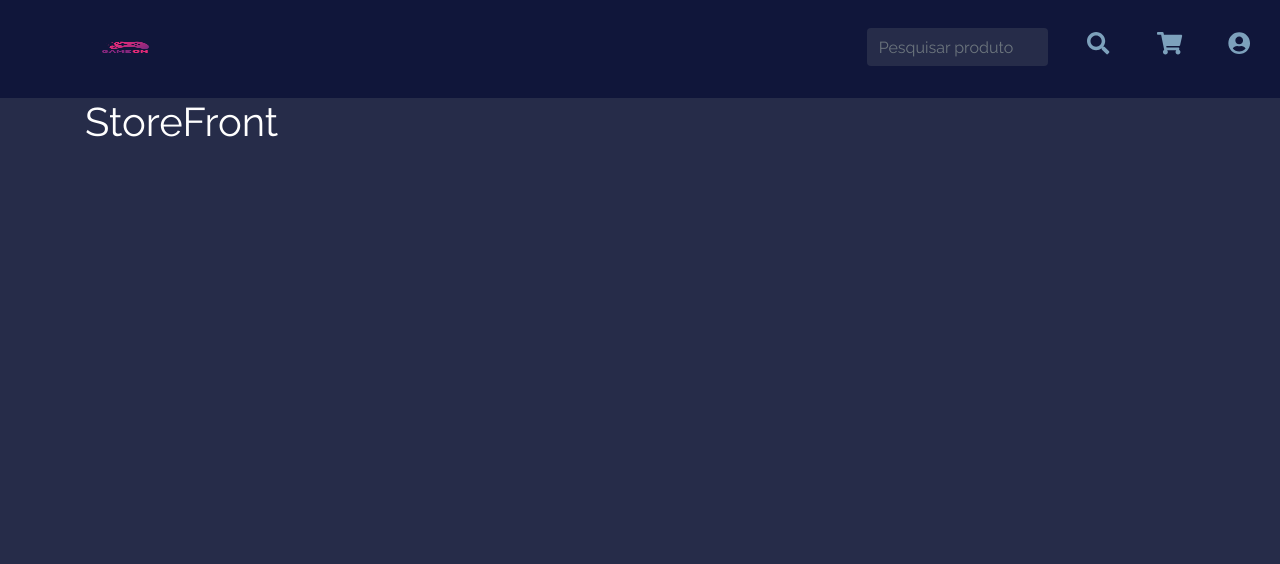
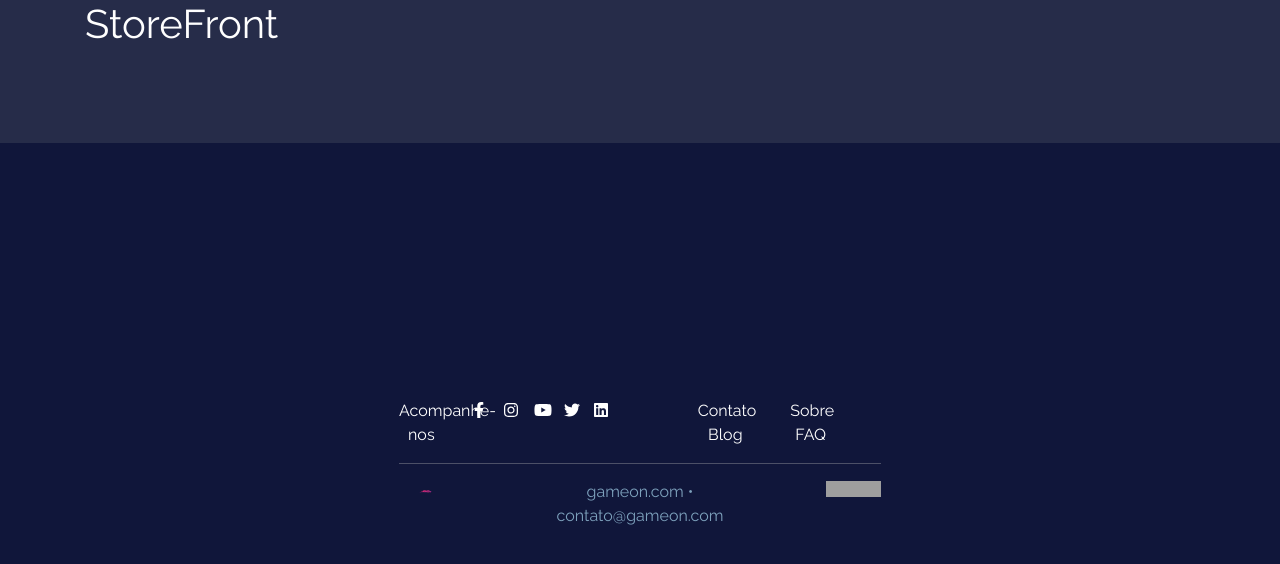
Before and after one commit to brandaoplaster/gameon-web, a Next.js app: page /Storefront in a window 1280 px wide. Shown: the top 564 px of the page. Built offline with nearby package versions, Linux system fonts and the light colour scheme; grey boxes are pictures that could not be loaded.

Commit message:
feat: adding footer storefront

```diff
--- /dev/null
+++ b/src/components/Storefront/Footer/index.tsx
@@ -0,0 +1,88 @@
+import React from 'react';
+import Image from 'next/image';
+import { faFacebookF, faInstagram, faLinkedin, faTwitter, faYoutube } from '@fortawesome/free-brands-svg-icons';
+import { FontAwesomeIcon } from '@fortawesome/react-fontawesome';
+import { Col, Row } from 'react-bootstrap';
+import Logo from '../../Shared/Logo';
+import styles from '../../../styles/storefront/Footer.module.css';
+
+const StorefrontFooter: React.FC = () => {
+  return (
+    <footer className={styles.background}>
+      <Col md={{ span: 8, offset: 2 }}>
+        <Row>
+          <Col lg={7} md={12}>
+            <Row>
+              <Col lg={3} md={12} className="mb-4 mb-lg-0">
+                Acompanhe-nos
+              </Col>
+
+              <Col lg={7} md={12} className="mb-4 mb-lg-0">
+                <Row>
+                  <Col lg={1} xs={2}>
+                    <FontAwesomeIcon icon={faFacebookF} />
+                  </Col>
+
+                  <Col lg={1} xs={2}>
+                    <FontAwesomeIcon icon={faInstagram} />
+                  </Col>
+
+                  <Col lg={1} xs={2}>
+                    <FontAwesomeIcon icon={faYoutube} />
+                  </Col>
+
+                  <Col lg={1} xs={2}>
+                    <FontAwesomeIcon icon={faTwitter} />
+                  </Col>
+
+                  <Col lg={1} xs={2}>
+                    <FontAwesomeIcon icon={faLinkedin} />
+                  </Col>
+                </Row>
+              </Col>
+            </Row>
+          </Col>
+
+          <Col lg={{ span: 4, offset: 0 }} xs={{ span: 8, offset: 2 }}>
+            <Row>
+              <Col>
+                Contato
+              </Col>
+
+              <Col>
+                Sobre
+              </Col>
+
+              <Col>
+                Blog
+              </Col>
+
+              <Col>
+                FAQ
+              </Col>
+            </Row>
+          </Col>
+        </Row>
+
+        <hr className={styles.line} />
+
+        <Row>
+          <Col lg={{ span: 2, offset: 0 }} xs={{ span: 8, offset: 2 }}>
+            <Logo />
+          </Col>
+
+          <Col lg={{ span: 6, offset: 1 }} xs={12}>
+            <p style={{ 'color': 'var(--color-gray-light)' }}>gameon.com • contato@gameon.com</p>
+          </Col>
+
+          <Col lg={{ span: 2, offset: 1 }} xs={{ span: 6, offset: 3 }}>
+            <Image src="/assets/logo-bootcamp.png" alt="Logo Bootcamp" width={240} height={70} />
+          </Col>
+        </Row>
+
+      </Col>
+    </footer>
+  )
+}
+
+export default StorefrontFooter;
--- a/src/components/Shared/MainComponent/index.tsx
+++ b/src/components/Storefront/MainComponent/index.tsx
@@ -1,12 +1,13 @@
 import React from 'react';
-import DashboardHeader from '../../Dashboard/Header';
+import Footer from '../Footer';
 
 const MainComponent: React.FC = ({ children }) => {
   return (
     <div className="d-flex flex-column sticky-footer-wrapper">
-      <DashboardHeader />
 
       <div className="container flex-fill">{children}</div>
+
+      <Footer />
     </div>
   );
 };
--- a/src/pages/Storefront/index.tsx
+++ b/src/pages/Storefront/index.tsx
@@ -1,5 +1,5 @@
 import React from 'react';
-import MainComponent from '../../components/Shared/MainComponent';
+import MainComponent from '../../components/Storefront/MainComponent';
 
 const Storefront: React.FC = () => {
   return (
--- /dev/null
+++ b/src/styles/storefront/Footer.module.css
@@ -0,0 +1,10 @@
+.background {
+  background-color: var(--color-primary);
+  width: 100%;
+  padding: 20%;
+  text-align: center;
+}
+
+.line{
+  background-color: rgba(245, 245, 245, 0.3);
+}
```
